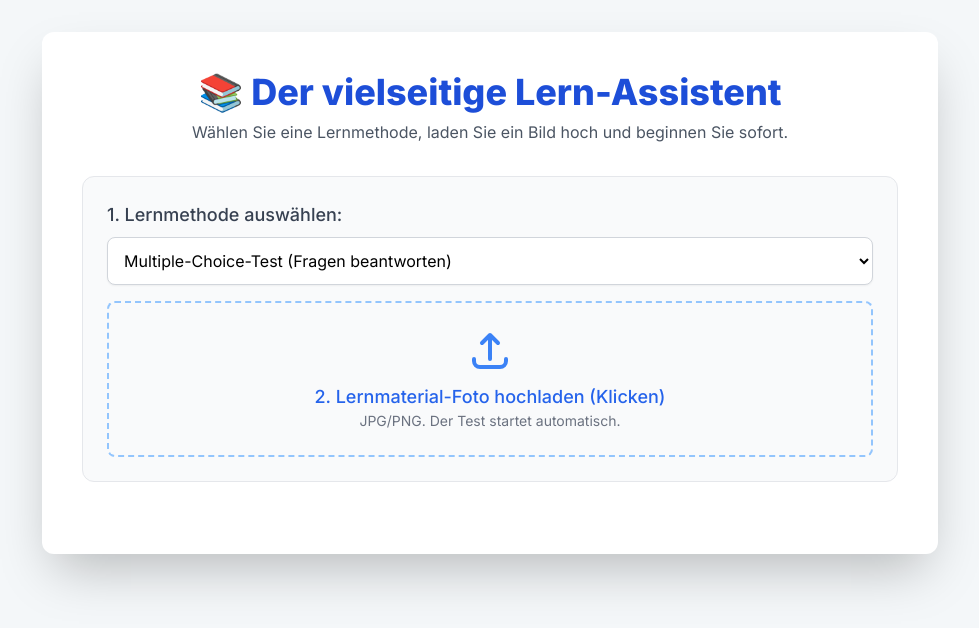
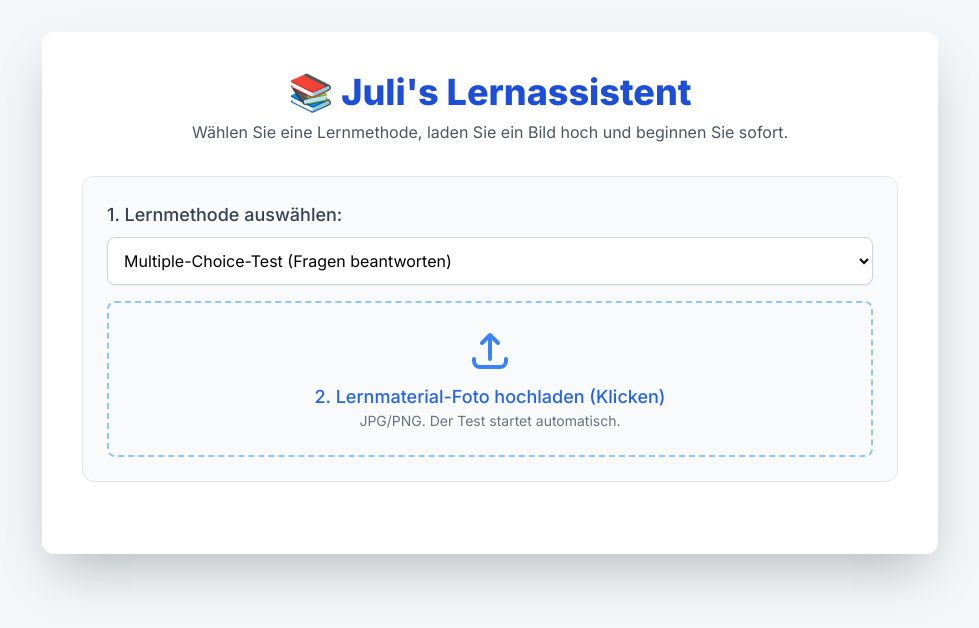
Before and after one commit to FloHi79/StudAPP2, a plain HTML site: page index.html in a window 1280 px wide. Shown: the whole page, without its empty margins (150-1129 px from the left). Drawn offline with nearby package versions, Linux system fonts and the light colour scheme.

Commit message:
Update index.html

```diff
--- a/index.html
+++ b/index.html
@@ -71,7 +71,7 @@
 
     <div id="app" class="max-w-4xl mx-auto bg-white shadow-2xl rounded-xl p-6 md:p-10">
         <header class="text-center mb-8">
-            <h1 class="text-4xl font-extrabold text-blue-700">📚 Der vielseitige Lern-Assistent</h1>
+            <h1 class="text-4xl font-extrabold text-blue-700">📚 Juli's Lernassistent</h1>
             <p class="text-gray-600 mt-2">Wählen Sie eine Lernmethode, laden Sie ein Bild hoch und beginnen Sie sofort.</p>
         </header>
 
@@ -668,4 +668,5 @@
     </script>
 
 </body>
+
 </html>
```
